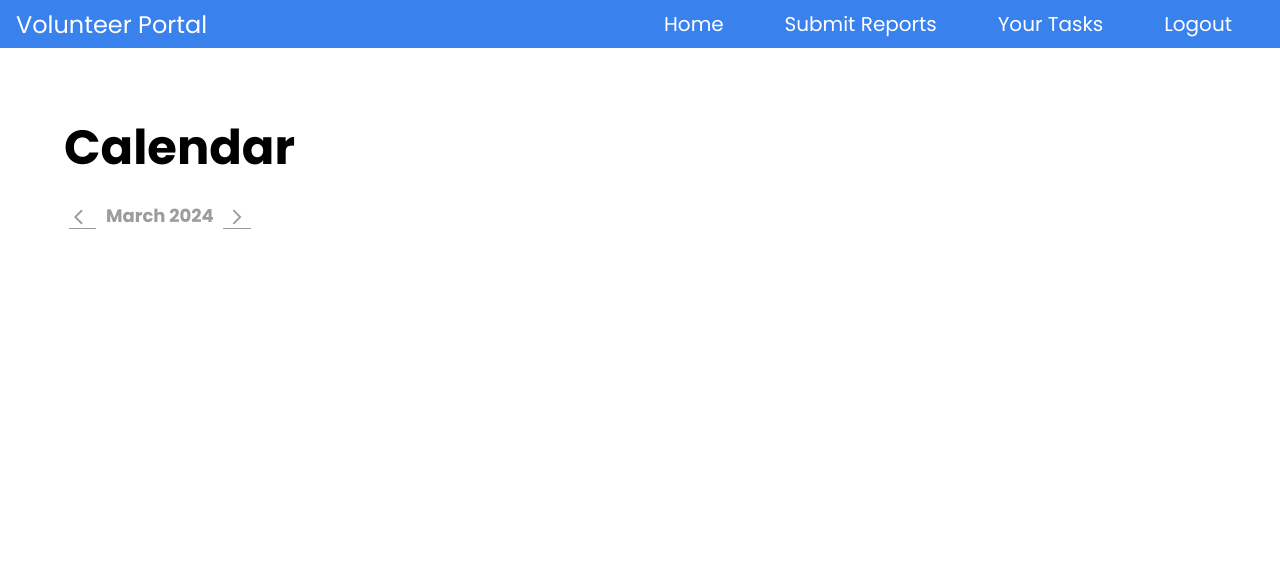
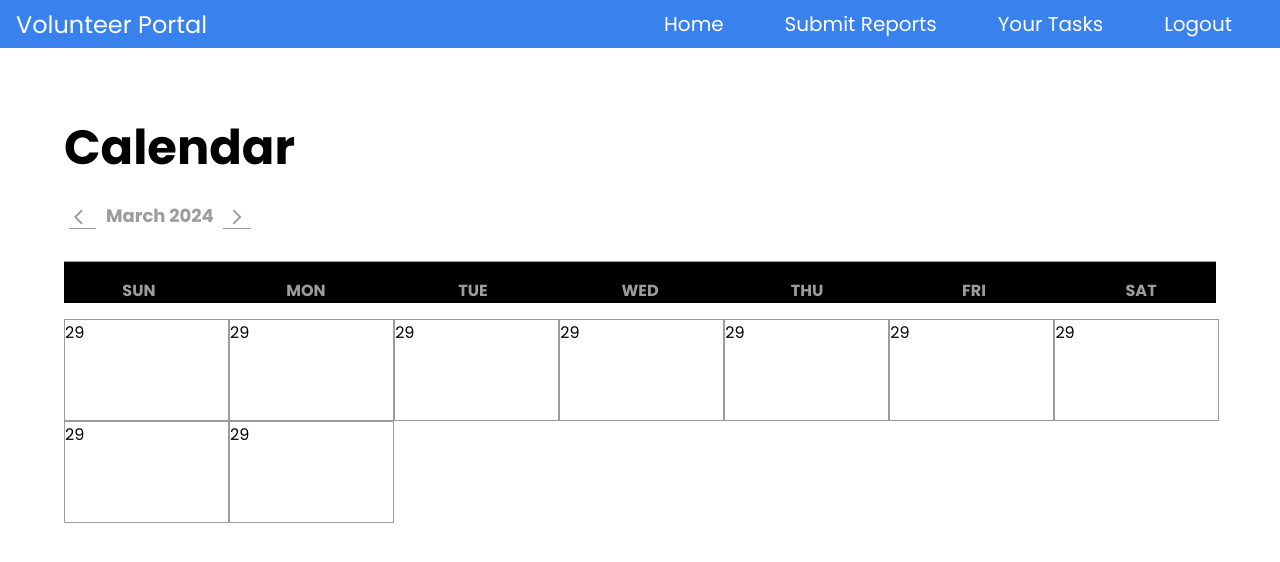
Before and after one commit to SankalpKadam/volunteer_program, a React (Create React App) app: page /studenthome/calendar in a window 1280 px wide. Shown: the top 562 px of the page. Built offline with nearby package versions, Linux system fonts and the light colour scheme.

Commit message:
working on calendar

```diff
--- a/src/components/StudentDashboard/Calendar/CalendarPage.css
+++ b/src/components/StudentDashboard/Calendar/CalendarPage.css
@@ -1,7 +1,7 @@
 .calendarpage{
     width: 100%;
     height: 100%;
-    overflow: hidden;
+    overflow-x: hidden;
 }
 .calendarpage__data{
     display: flex;
@@ -9,6 +9,7 @@
     height: 100%;
     flex-direction: column;
     padding: 4rem;
+    /* background-color: aqua; */
 }
 .calendarpage__title{
     font-size: var(--text-5xl);
@@ -33,3 +34,45 @@
     padding: 0 0.3rem;
     border-bottom: 1px solid var(--secondary-text-color);
 }
+.calendarpage__days{
+    display: flex;
+    background-color: black;
+    justify-content: space-between;
+    align-items: center;
+    margin-top: 2rem;
+    width: 90%;
+    border-top: 1px solid var(--secondary-text-color);
+}
+.calendarpage__singleDay{
+    /* flex:0.132; */
+    width: 13%;
+    color: var(--secondary-text-color);
+    font-weight: bold;
+    margin-top: 1rem;
+    text-align: center;
+}
+.calendarpage__dates{
+    display: flex;
+    flex-wrap: wrap;
+    flex-direction: row;
+    /* justify-content: space-between; */
+    margin-top: 1rem;
+    width: 98%;
+}
+.calendarpage__individualDate{
+    border: 1px solid var(--secondary-text-color);
+    width: 13%;
+    /* flex: 1.5; */
+    height: 100px;
+}
+@media screen and (max-width:767px) {
+    .calendarpage__data{
+        padding: 1rem;
+    }
+    .calendarpage__title{
+        font-size: var(--text-4xl);
+    }
+    .calendarpage__currentMonth{
+        font-size: var(--text-base);
+    }
+}
--- a/src/components/StudentDashboard/Calendar/CalendarPage.jsx
+++ b/src/components/StudentDashboard/Calendar/CalendarPage.jsx
@@ -24,10 +24,11 @@ const CalendarPage = () => {
 
     const [currentDay, setCurrentDay] = useState(new Date());
     //using month array to get current month
-    const months = ["January", "February", "March", "April", "May", "June","July", "August", "September", "October", "November", "December"]
+    const months = ["January", "February", "March", "April", "May", "June", "July", "August", "September", "October", "November", "December"];
+    const days = ["SUN", "MON", "TUE", "WED", "THU", "FRI", "SAT"]
     return (
         <div className='calendarpage'>
-      <Navbar items={menuItems.reverse()}/>
+            <Navbar items={menuItems.reverse()} />
             <div className="calendarpage__data">
                 <div className="calendarpage__title">Calendar</div>
                 <div className="calendarpage__currentMonth">
@@ -41,7 +42,41 @@ const CalendarPage = () => {
                     </div>
                     <div className="calendarpage__traverse">
 
-            <ArrowForwardIos fontSize='var(--text-base)'/>
+                        <ArrowForwardIos fontSize='var(--text-base)' />
+                    </div>
+                </div>
+                <div className='calendarpage__days'>
+                    {
+                        days.map((day, index) => <div className='calendarpage__singleDay'>{day}</div>)
+                    }
+                </div>
+                <div className="calendarpage__dates">
+                    <div className='calendarpage__individualDate'>
+                        29
+                    </div>
+                    <div className='calendarpage__individualDate'>
+                        29
+                    </div>
+                    <div className='calendarpage__individualDate'>
+                        29
+                    </div>
+                    <div className='calendarpage__individualDate'>
+                        29
+                    </div>
+                    <div className='calendarpage__individualDate'>
+                        29
+                    </div>
+                    <div className='calendarpage__individualDate'>
+                        29
+                    </div>
+                    <div className='calendarpage__individualDate'>
+                        29
+                    </div>
+                    <div className='calendarpage__individualDate'>
+                        29
+                    </div>
+                    <div className='calendarpage__individualDate'>
+                        29
                     </div>
                 </div>
             </div>
--- /dev/null
+++ b/src/components/StudentDashboard/Calendar/Day/Day.css
@@ -0,0 +1,6 @@
+.day{
+    width: 100%;
+    height: 100%;
+    overflow: hidden;
+    border: 1px solid var(--secondary-text-color);
+}
```
Also changed, not shown: src/components/StudentDashboard/Calendar/Day/Day.jsx (added, +14 -0 lines). Lines whose indentation alone changed are shown as unchanged.
